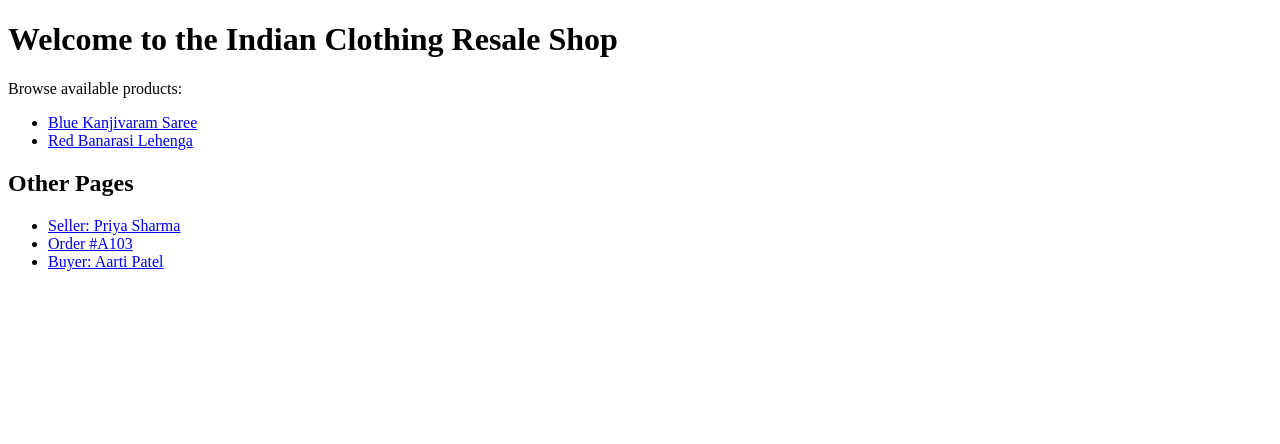
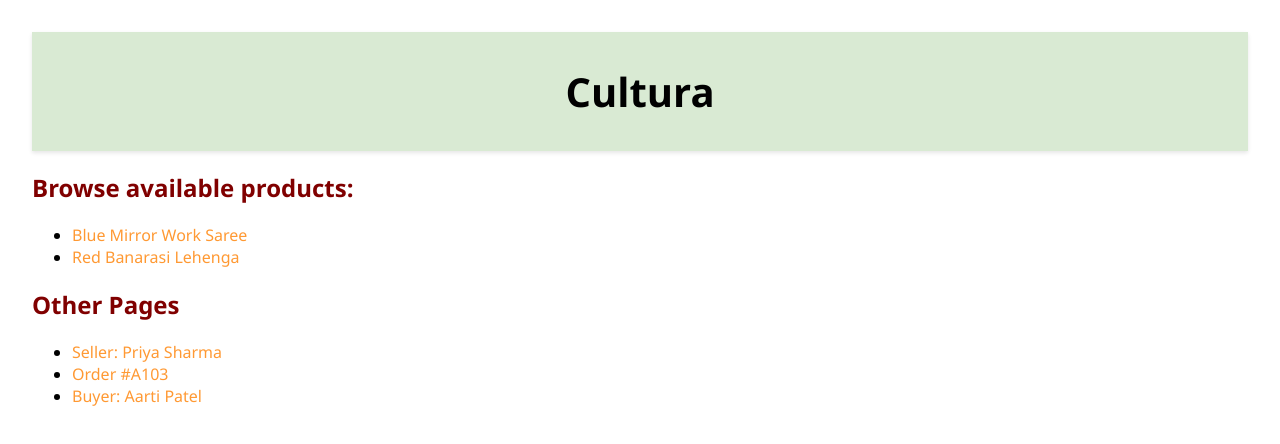
Before and after one commit to lviswa/CSC437-monorepo, a website: page packages/proto/public/index.html in a window 1280 px wide. Drawn offline with Linux system fonts and the light colour scheme.

Commit message:
lab 3 done

```diff
--- a/packages/proto/public/index.html
+++ b/packages/proto/public/index.html
@@ -3,13 +3,18 @@
 <head>
   <meta charset="UTF-8">
   <title>Indian Clothing Marketplace</title>
+  <link rel="stylesheet" href="/styles/tokens.css">
+  <link rel="stylesheet" href="/styles/page.css">
 </head>
 <body>
-  <h1>Welcome to the Indian Clothing Resale Shop</h1>
-  <p>Browse available products:</p>
+  <header>
+    <h1>Cultura</h1>
+  </header>
+
+  <h2>Browse available products:</h2>
 
   <ul>
-    <li><a href="product1.html">Blue Kanjivaram Saree</a></li>
+    <li><a href="product1.html">Blue Mirror Work Saree</a></li>
     <li><a href="product2.html">Red Banarasi Lehenga</a></li>
   </ul>
 
--- /dev/null
+++ b/packages/proto/public/styles/page.css
@@ -0,0 +1,41 @@
+/* overall page styling */
+body {
+    background-color: var(--color-background-page);
+    color: var(--color-text-default);
+    font-family: var(--font-family-default);
+    margin: 0;
+    padding: 2rem;
+  }
+
+  /* hader style */
+  header {
+    background-color: var(--color-background-header);
+    color: var(--color-text-header);
+    padding: 2rem;
+    text-align: center;
+    box-shadow: 0 2px 4px rgba(0,0,0,0.1);
+  }
+
+  header h1 {
+    font-size: 2.5rem;
+    margin: 0;
+  }
+
+
+  /* accent color for links */
+  a {
+    color: var(--color-accent);
+    text-decoration: none;
+  }
+
+  /* accent color for headings */
+  p:first-of-type,
+h2 {
+  font-size: 1.5rem;
+  color: var(--color-accent-alt);
+}
+
+  /* hover effect on links */
+  a:hover {
+    text-decoration: underline;
+  }
--- /dev/null
+++ b/packages/proto/public/styles/tokens.css
@@ -0,0 +1,10 @@
+:root {
+    --color-background-page: #ffffff;         /* white */
+    --color-background-header: #d9ead3;       /* light green */
+    --color-text-default: #000000;             /* black */
+    --color-text-header: #000000;              /* black */
+    --color-accent: #ff9933;                   /* saffron orange */
+    --color-accent-alt: #800000;               /* maroon */
+
+    --font-family-default: 'Segoe UI', sans-serif;
+  }
```
